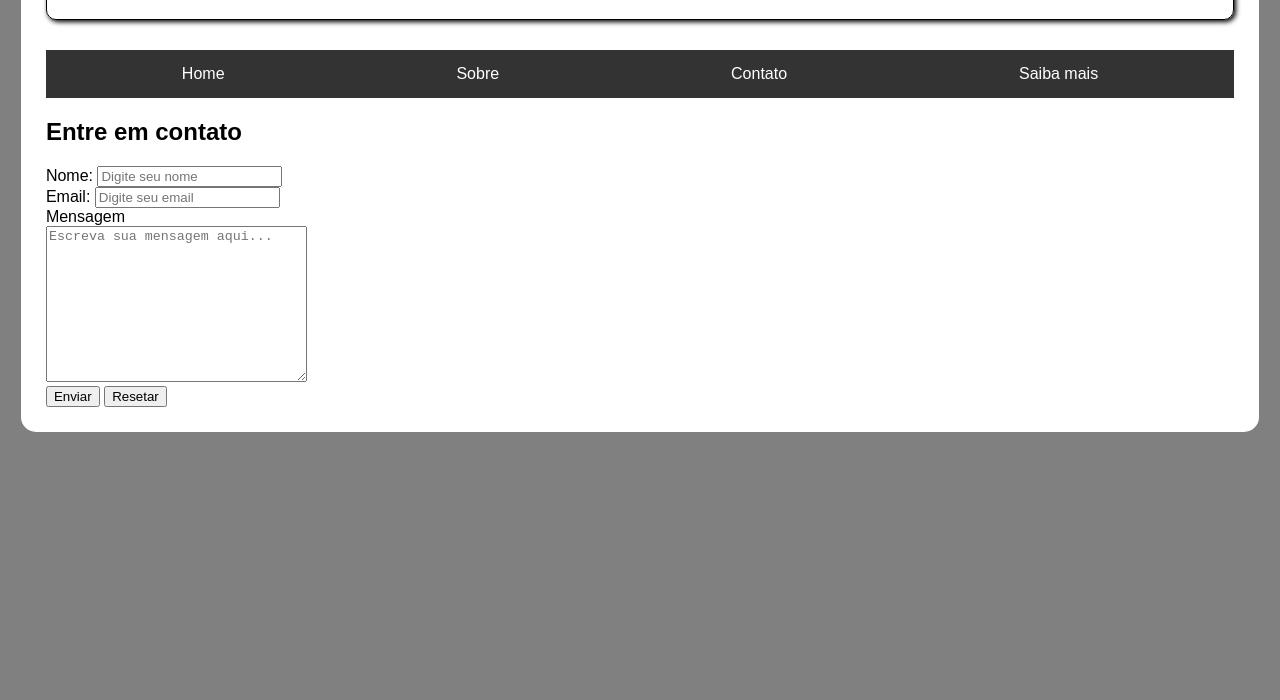
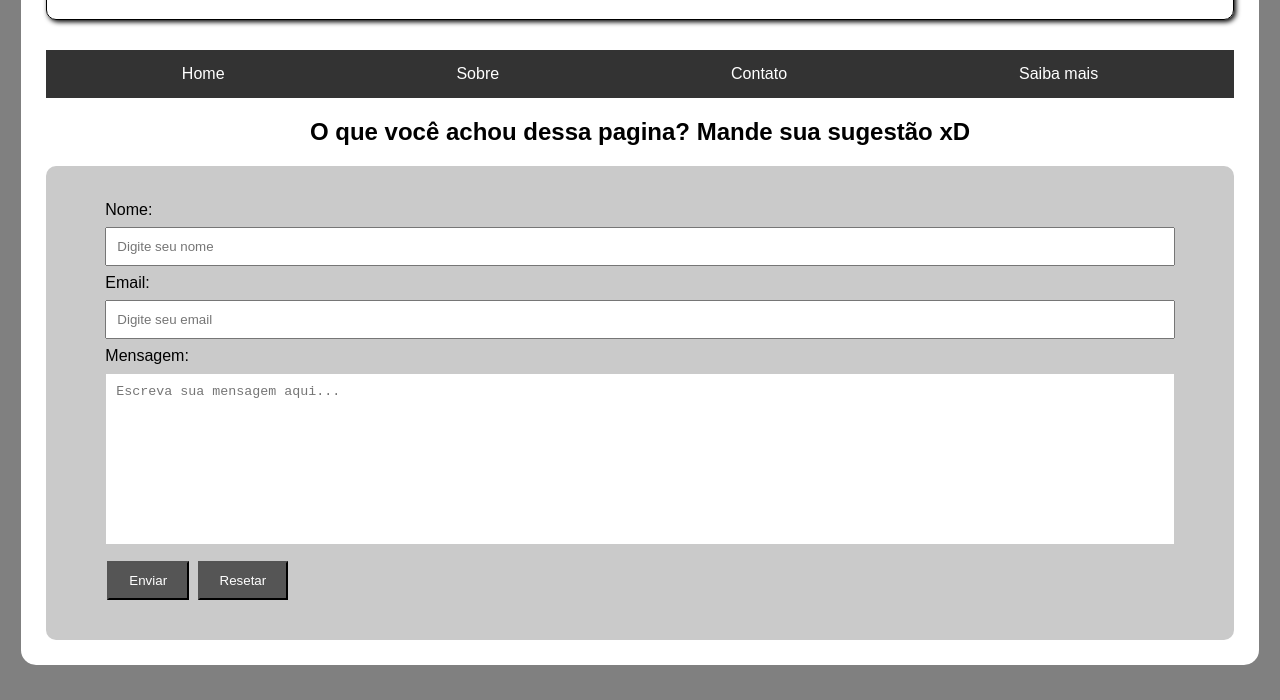
Before and after one commit to pessoas/covid19-gamaexp, a plain HTML site: page contato.html in a window 1280 px wide. Shown: the part 100-800 px from the top of the page. Drawn offline with Linux system fonts and the light colour scheme.

Commit message:
contato estilizado

```diff
--- a/contato.html
+++ b/contato.html
@@ -20,7 +20,7 @@
     </div>
 
     <div id="contato">
-      <h2>Entre em contato</h2>
+      <h2>O que você achou dessa pagina? Mande sua sugestão xD</h2>
       <form id="form-contato" method="POST" data-netlify="true">
         <div id="name-div">
           <label for="nome" id="nome-label">Nome: </label>
@@ -28,11 +28,11 @@
         </div>
         <div id="email-div">
           <label for="email" id="email-label">Email: </label>
-          <input type="email" name="Email" id="email" placeholder="Digite seu email" >
+          <input type="email" name="Email" id="email" placeholder="Digite seu email" required >
         </div>
         <div id="mensagem-div">
-          <label for="text-area">Mensagem</label> <br/>
-          <textarea name="mensagem" id="text-area" cols="30" rows="10" placeholder="Escreva sua mensagem aqui..."></textarea>
+          <label for="text-area">Mensagem:</label> <br/>
+          <textarea name="mensagem" id="text-area" cols="30" rows="10" placeholder="Escreva sua mensagem aqui..." required></textarea>
         </div>
         <div id="submit-div">
           <input type="submit" value="Enviar">
--- a/style.css
+++ b/style.css
@@ -142,3 +142,54 @@ body {
 
   Estilização do conteudo do contato
 */
+
+#contato h2{
+  text-align: center;
+}
+
+#form-contato {
+  background-color: rgb(202, 202, 202);
+  border-radius: 10px;
+  padding: 3% 5% 3% 5%;
+}
+
+#form-contato input{
+  outline: none;
+}
+
+#form-contato input[type=text], #form-contato input[type=email] {
+  width: 100%;
+  padding: 10px 10px;
+  margin: 8px 0;
+  box-sizing: border-box;
+}
+
+#form-contato input[type=submit], #form-contato input[type=reset] {
+  background-color: #555;
+  color: white;
+  padding: 10px 20px;
+  text-decoration: none;
+  margin: 4px 2px;
+  cursor: pointer;
+}
+
+#form-contato input[type=submit]:hover, #form-contato input[type=reset]:hover {
+  background-color: #333;
+}
+
+#form-contato input[type=text]:focus, #form-contato input[type=email]:focus {
+  border: 3px solid #555;
+}
+
+#form-contato textarea {
+  width: 100%;
+  outline: none;
+  padding: 10px 10px;
+  margin: 8px 0;
+  box-sizing: border-box;
+  resize: none;
+  border: 1px solid rgb(202, 202, 202);
+}
+#form-contato textarea:focus {
+  border: 3px solid #555;
+}
```
